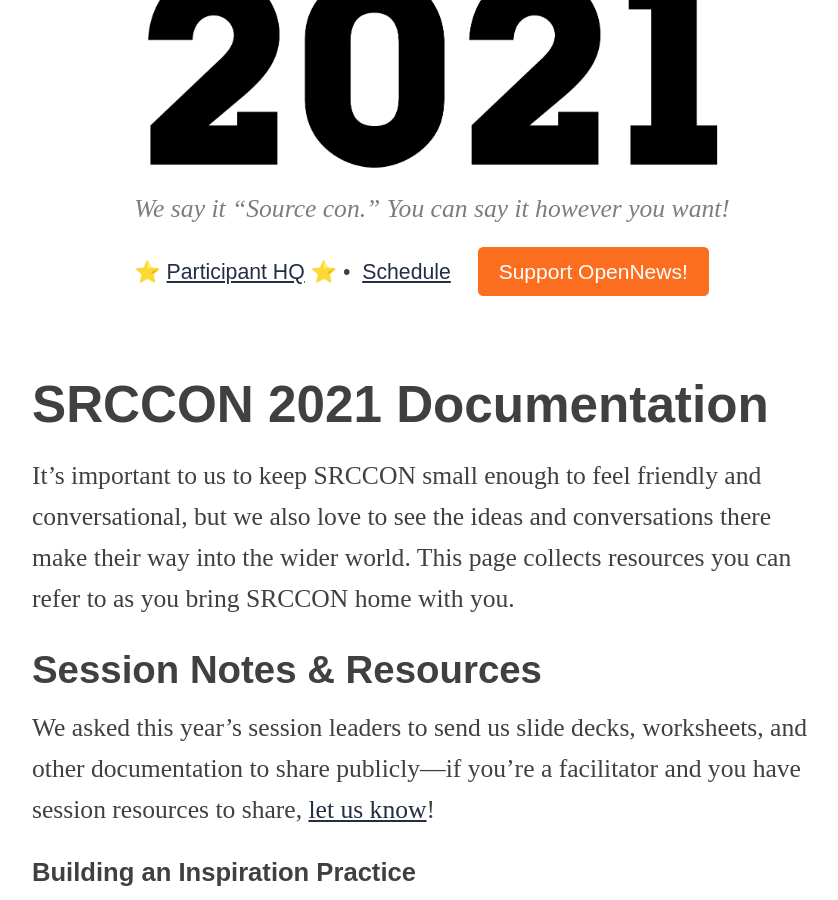
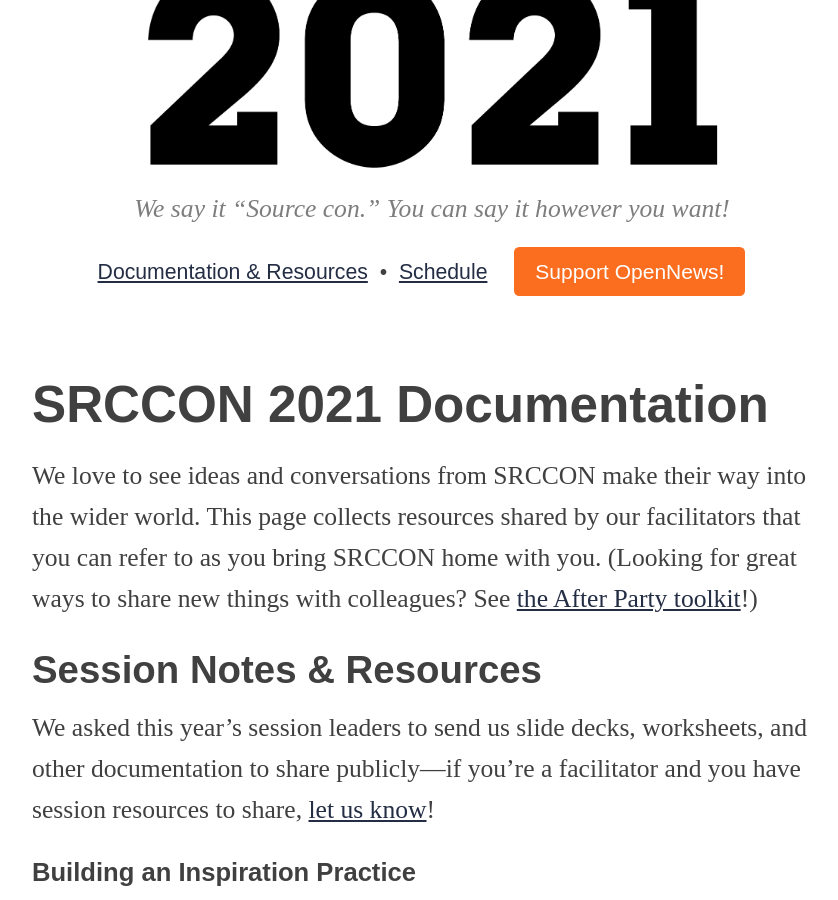
Before and after one commit to OpenNews/srccon-2021, a Jekyll site: the page built from documentation.md, in a window 1280 px wide and 900 px high, scrolled down 259 px. Shown: the whole window, without its empty margins (208-1046 px from the left). Built offline with Jekyll 4.4.1, drawn with Linux system fonts in a browser that asks for light colours; some web fonts are replaced; some of the changed text lies outside the part shown.

Commit message:
update documentation page plus links

```diff
--- a/_includes/simple_footer.html
+++ b/_includes/simple_footer.html
@@ -21,6 +21,7 @@
             <ul>
                 <li><a href="/conduct">Code of Conduct</a></li>
                 <li><a href="/support">Care and Support</a></li>
+                <li><a href="/documentation">Documentation & Resources</a></li>
                 <li><a href="/schedule">Schedule</a></li>
                 <li><a href="/participation/form/">Call for Participation</a></li>
                 <li><a href="/attendees">Attendee Info</a></li>
--- a/_layouts/simple_layout.html
+++ b/_layouts/simple_layout.html
@@ -54,7 +54,7 @@
             {% endif %}
             {% if page.section == 'homepage' %}<p class="big-type">A participant-led conference from <a href="https://opennews.org">OpenNews</a> for&nbsp;journalists who want to transform their work, their organizations, and their communities.</p>{% endif %}
             <div class="sub-nav">
-                ⭐️ <a href="/signin">Participant HQ</a> ⭐️ • &nbsp;<a href="/schedule">Schedule</a>
+                <a href="/documentation">Documentation & Resources</a>&nbsp; • &nbsp;<a href="/schedule">Schedule</a>
                 {% if page.cta_button_text %}
                 <a href="{{ page.cta_button_link }}" class="button">{{ page.cta_button_text }}</a>
                 {% else %}
--- a/documentation.md
+++ b/documentation.md
@@ -6,7 +6,7 @@
 
 # SRCCON 2021 Documentation
 
-It's important to us to keep SRCCON small enough to feel friendly and conversational, but we also love to see the ideas and conversations there make their way into the wider world. This page collects resources  you can refer to as you bring SRCCON home with you.
+We love to see ideas and conversations from SRCCON make their way into the wider world. This page collects resources shared by our facilitators that you can refer to as you bring SRCCON home with you. (Looking for great ways to share new things with colleagues? See [the After Party toolkit](https://srccon.org/share/)!)
 
 
 ## Session Notes & Resources
```
